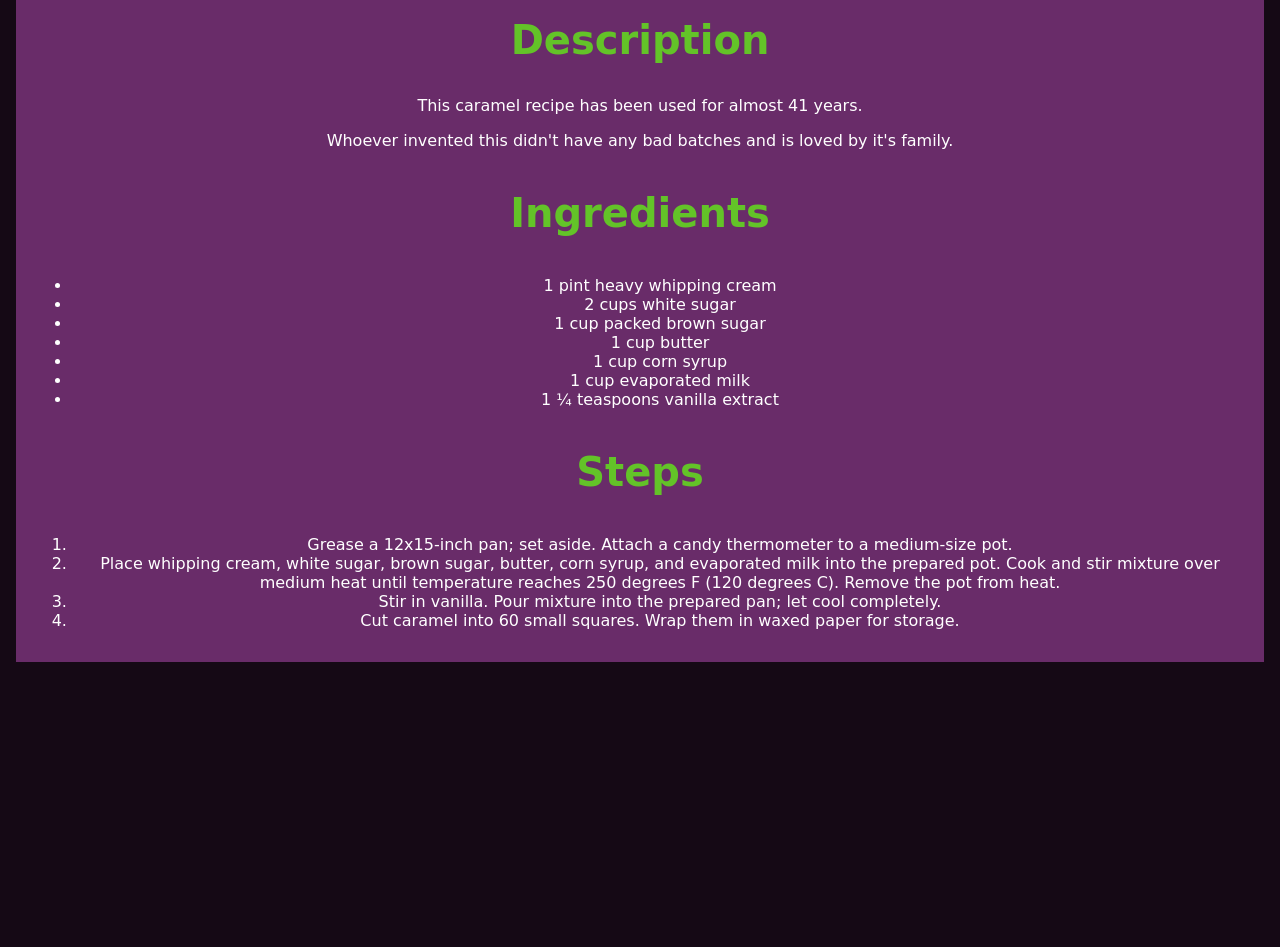
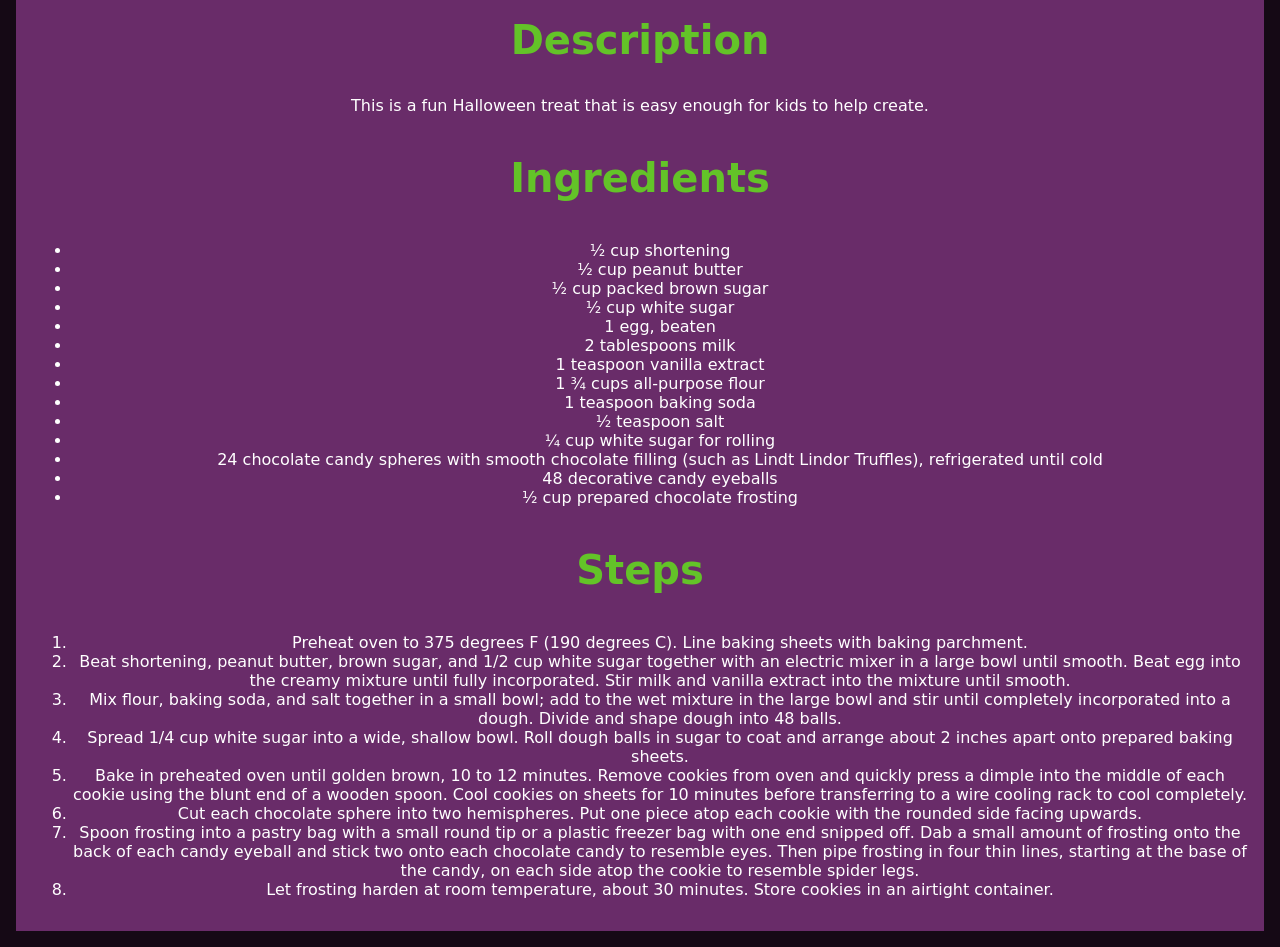
Before and after one commit to nic4cio/odin-recipes, a plain HTML site: page recipes/peanut-butter-spider.html in a window 1280 px wide. Shown: the part 760-1707 px from the top of the page. Before the commit the page ends 1438 px from the top, so only its background shows below. Drawn offline with Linux system fonts and the light colour scheme; a web font is replaced by a local one.

Commit message:
Fixing Peanut Butter Spider Cookies recipe
modifying recipes/peanut-butter-spider.html adding its corresponding
description, ingredients, steps and image

```diff
--- a/recipes/peanut-butter-spider.html
+++ b/recipes/peanut-butter-spider.html
@@ -2,7 +2,7 @@
 <html lang="en">
     <head>
         <meta charset="UTF-8">
-        <title>Peanut Butter Spider</title>
+        <title>Peanut Butter Spider Cookies</title>
         <link rel="preconnect" href="https://fonts.googleapis.com">
         <link rel="preconnect" href="https://fonts.gstatic.com" crossorigin>
         <link href="https://fonts.googleapis.com/css2?family=Henny+Penny&display=swap" rel="stylesheet">
@@ -10,34 +10,49 @@
     </head>
     <body>
         <div class="card-all-recipes">
-            <h1 class="heading-cooler">Caramels</h1>
-            <img src="../images/caramels.webp" alt="caramels" class="recipe-image">
+            <h1 class="heading-cooler">Peanut Butter Spider Cookies</h1>
+            <img src="../images/peanut-butter-spider-cookies.webp" alt="Peanut Butter Spider Cookies" class="recipe-image">
 
             <h2 class="heading-cooler">Description</h2>
-            <p>This caramel recipe has been used for almost 41 years. </p>
-            <p>Whoever invented this didn't have any bad batches and is loved by it's family. </p>
+            <p>This is a fun Halloween treat that is easy enough for kids to help create.</p>
 
             <h3 class="heading-cooler">Ingredients</h3>
             <ul>
-                <li> 1 pint heavy whipping cream </li>
-                <li> 2 cups white sugar </li>
-                <li> 1 cup packed brown sugar </li>
-                <li> 1 cup butter </li>
-                <li> 1 cup corn syrup </li>
-                <li> 1 cup evaporated milk </li>
-                <li> 1 ¼ teaspoons vanilla extract </li>
+                <li> ½ cup shortening </li>
+                <li> ½ cup peanut butter </li>
+                <li> ½ cup packed brown sugar </li>
+                <li> ½ cup white sugar </li>
+                <li> 1 egg, beaten </li>
+                <li> 2 tablespoons milk </li>
+                <li> 1 teaspoon vanilla extract </li>
+                <li> 1 ¾ cups all-purpose flour </li>
+                <li> 1 teaspoon baking soda </li>
+                <li> ½ teaspoon salt </li>
+                <li> ¼ cup white sugar for rolling </li>
+                <li> 24 chocolate candy spheres with smooth chocolate filling (such as Lindt Lindor Truffles), refrigerated until cold </li>
+                <li> 48 decorative candy eyeballs </li>
+                <li> ½ cup prepared chocolate frosting </li>
             </ul>
 
             <h3 class="heading-cooler">Steps</h3>
             <ol>
-                <li> Grease a 12x15-inch pan; set aside.
-                    Attach a candy thermometer to a medium-size pot. </li>
-                <li> Place whipping cream, white sugar, brown sugar, butter, corn syrup, and
-                    evaporated milk into the prepared pot.
-                    Cook and stir mixture over medium heat until temperature reaches
-                    250 degrees F (120 degrees C). Remove the pot from heat. </li>
-                <li> Stir in vanilla. Pour mixture into the prepared pan; let cool completely. </li>
-                <li> Cut caramel into 60 small squares. Wrap them in waxed paper for storage. </li>
+                <li> Preheat oven to 375 degrees F (190 degrees C). Line baking sheets with baking parchment. </li>
+                <li> Beat shortening, peanut butter, brown sugar, and 1/2 cup white sugar together with an electric mixer in a large bowl until smooth.
+                     Beat egg into the creamy mixture until fully incorporated.
+                     Stir milk and vanilla extract into the mixture until smooth.  </li>
+                <li> Mix flour, baking soda, and salt together in a small bowl; add to the wet mixture in the
+                    large bowl and stir until completely incorporated into a dough. Divide and shape dough into 48 balls. </li>
+                <li> Spread 1/4 cup white sugar into a wide, shallow bowl.
+                    Roll dough balls in sugar to coat and arrange about 2 inches apart onto prepared baking sheets.  </li>
+                <li> Bake in preheated oven until golden brown, 10 to 12 minutes. Remove cookies from
+                    oven and quickly press a dimple into the middle of each cookie using the blunt end of a wooden spoon.
+                    Cool cookies on sheets for 10 minutes before transferring to a wire cooling rack to cool completely. </li>
+                <li> Cut each chocolate sphere into two hemispheres.
+                    Put one piece atop each cookie with the rounded side facing upwards.  </li>
+                <li> Spoon frosting into a pastry bag with a small round tip or a plastic freezer bag with one end snipped off. Dab a small amount of frosting onto the back of each candy eyeball and stick two onto each chocolate candy to resemble eyes. Then pipe frosting
+                    in four thin lines, starting at the base of the candy, on each side atop the
+                    cookie to resemble spider legs. </li>
+                <li> Let frosting harden at room temperature, about 30 minutes. Store cookies in an airtight container. </li>
             </ol>
         </div>
     </body>
```
Also changed, not shown: images/peanut-butter-spider-cookies.webp (added).
